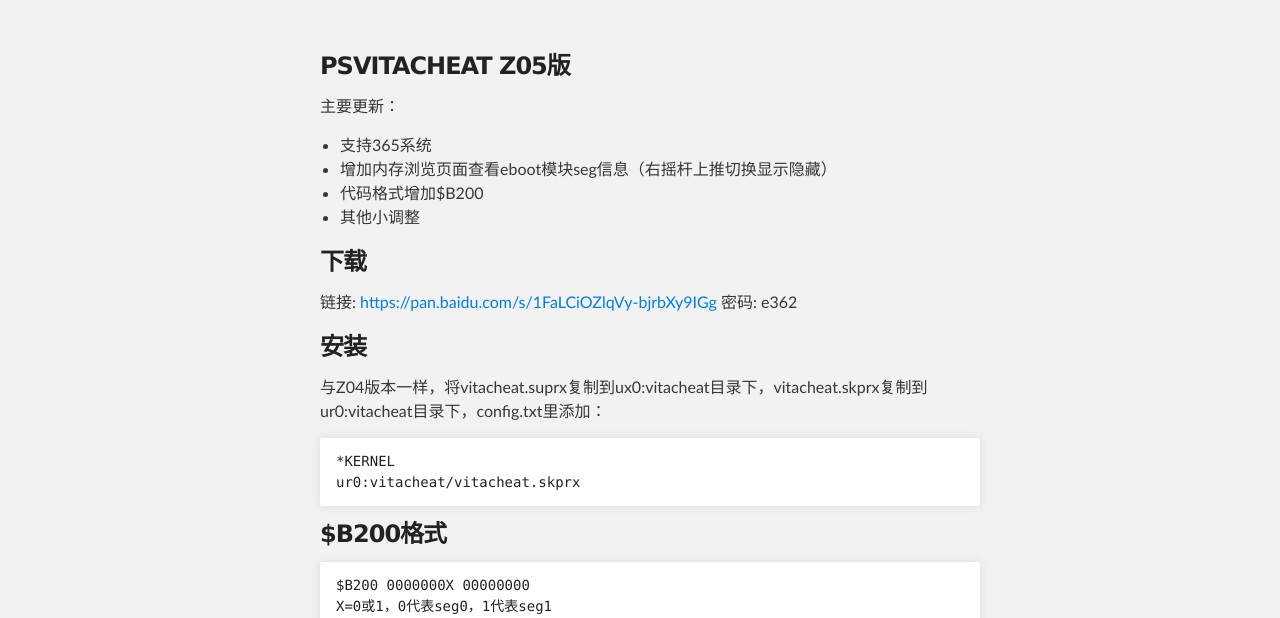
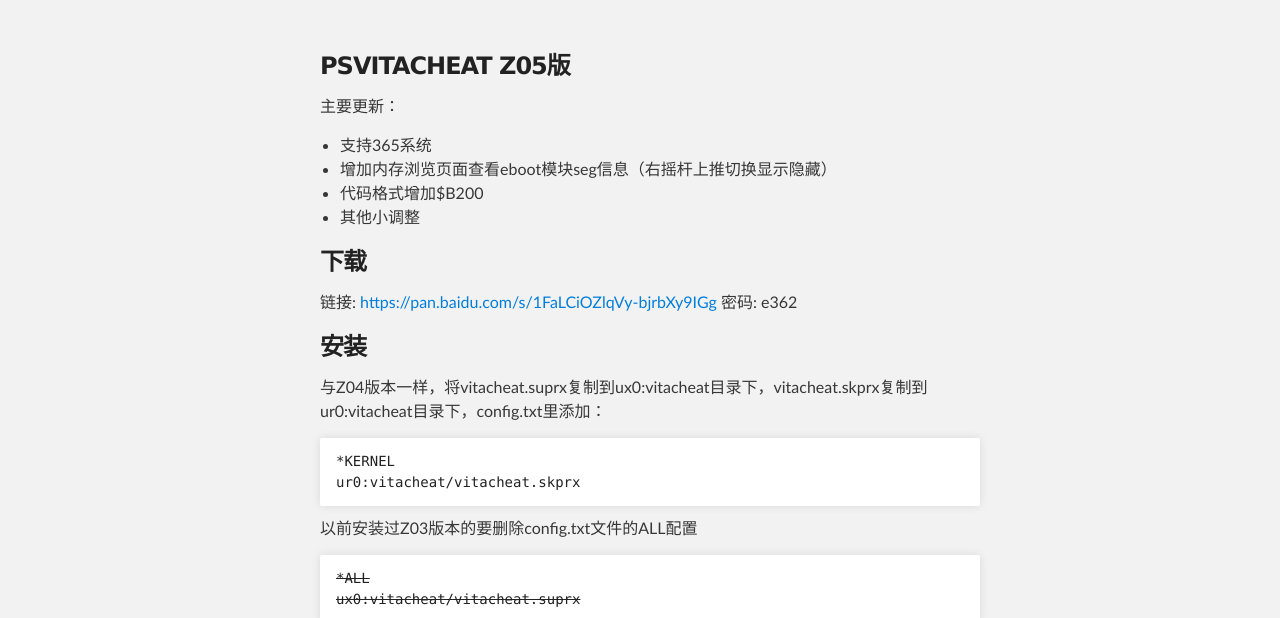
Before and after one commit to Finalcheat/finalcheat.github.com, a plain HTML site: page index.html in a window 1280 px wide. Shown: the part 176-794 px from the top of the page. Drawn offline with Linux system fonts and the light colour scheme.

Commit message:
修改内容

```diff
--- a/index.html
+++ b/index.html
@@ -52,6 +52,12 @@
 <pre><code>*KERNEL
 ur0:vitacheat/vitacheat.skprx
 </code></pre>
+
+<p>以前安装过Z03版本的要删除config.txt文件的ALL配置</p>
+
+<pre><code><del>*ALL
+ux0:vitacheat/vitacheat.suprx
+</del></code></pre>
 
 <h3>
 <a id="format" class="anchor" href="#format" aria-hidden="true"><span class="octicon octicon-link"></span></a>$B200格式</h3>
```
